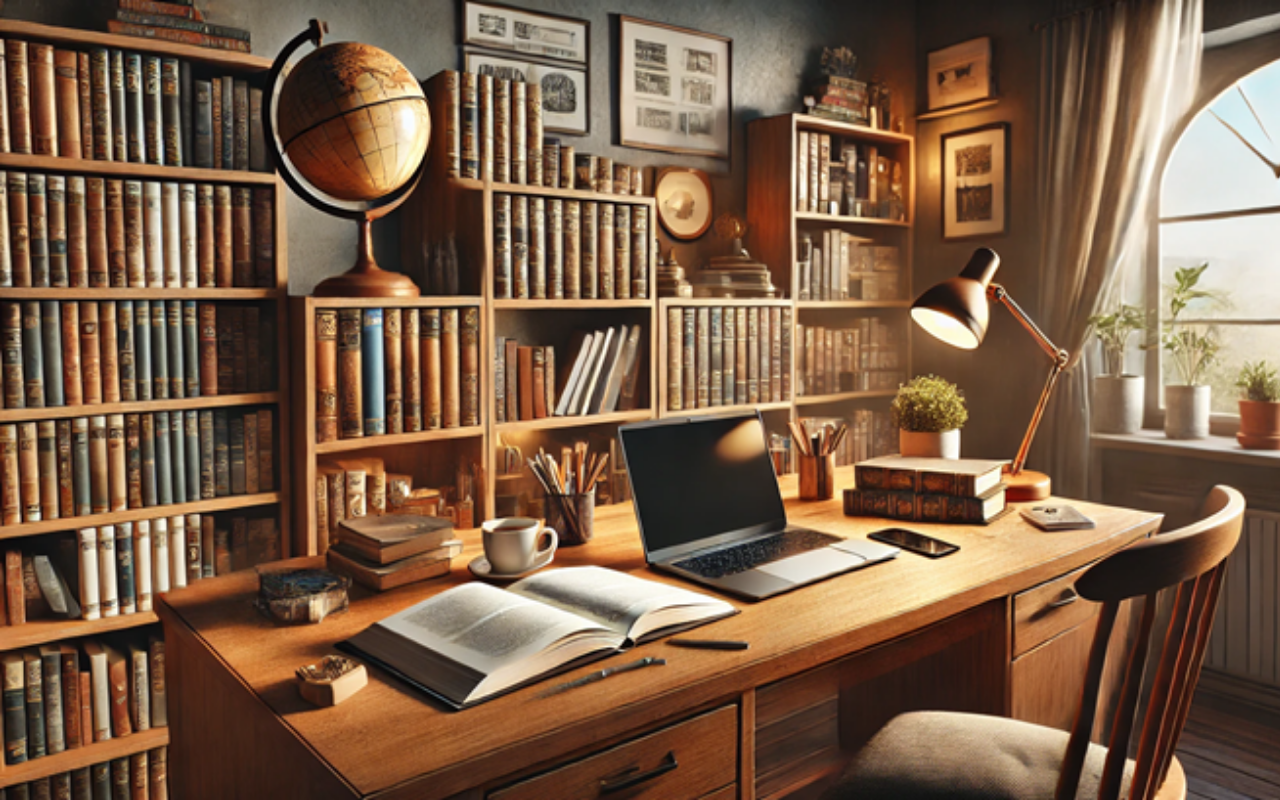
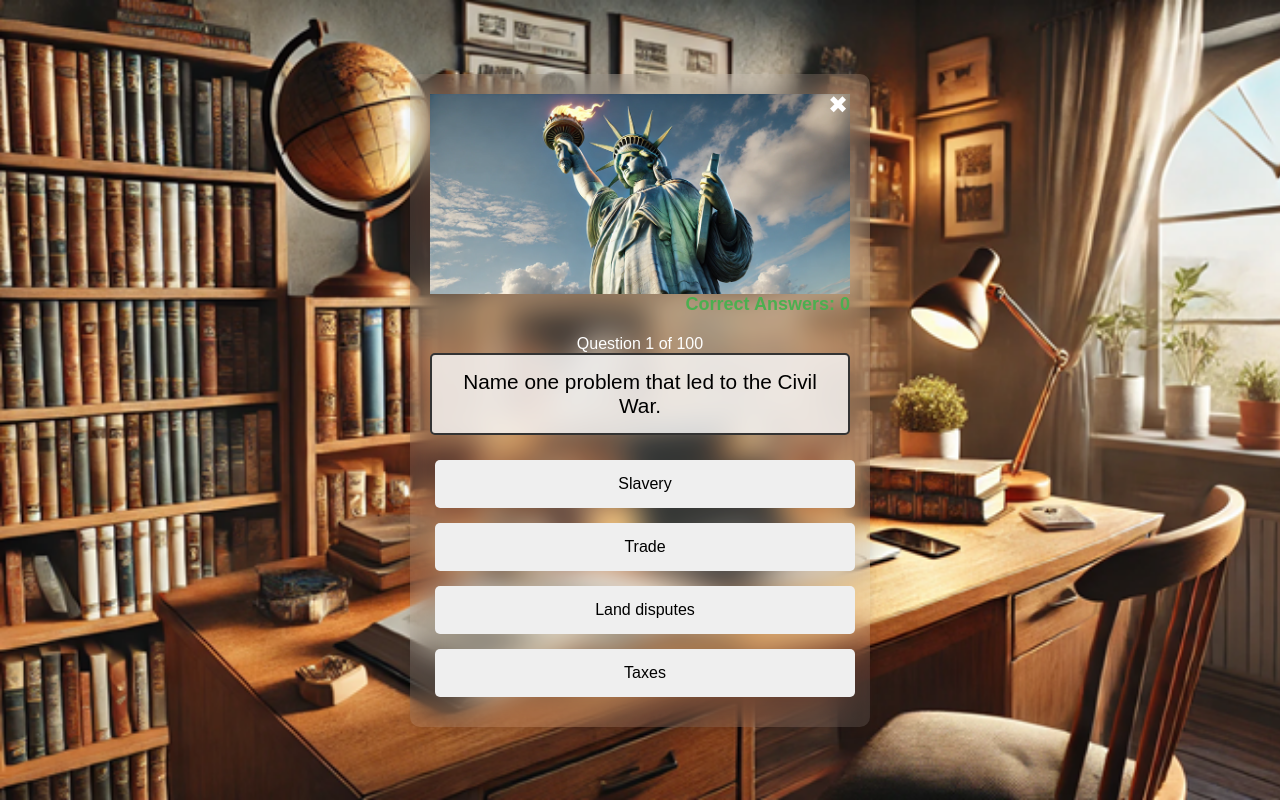
Before and after one commit to sanzay83/adquiz, a React (Create React App) app: page /quizmarathon in a window 1280 px wide. Before the commit this address had no page. Built offline with nearby package versions, Linux system fonts and the light colour scheme.

Commit message:
added flashcard & marathon

```diff
--- a/src/components/App.jsx
+++ b/src/components/App.jsx
@@ -8,6 +8,8 @@ import Study from "./Study.jsx";
 import QuizStudy from "./QuizStudy.jsx";
 import { Routes, Route, BrowserRouter as Router } from "react-router-dom";
 import "../styles/App.css";
+import QuizMarathon from "./QuizMarathon.jsx";
+import Flashcard from "./FlashCard.jsx";
 
 function App() {
   return (
@@ -15,8 +17,10 @@ function App() {
       <Router>
         <Routes>
           <Route path="/" element={<Home />} />
+          <Route path="/flashcard" element={<Flashcard />} />
           <Route path="/study" element={<Study />} />
           <Route path="/quiz" element={<Quiz />} />
+          <Route path="/quizmarathon" element={<QuizMarathon />} />
           <Route path="/progress" element={<Progress />} />
           <Route path="/result" element={<Result />} />
           <Route path="/review" element={<Review />} />
--- /dev/null
+++ b/src/components/FlashCard.jsx
@@ -0,0 +1,57 @@
+import React, { useState } from "react";
+import "../styles/FlashCard.css";
+import "../styles/Quiz.css";
+import AllData from "../assets/studyData.json";
+
+const FlashcardApp = () => {
+  const questions = Object.entries(AllData);
+  const [currentIndex, setCurrentIndex] = useState(0);
+
+  const handleNext = () => {
+    if (currentIndex < questions.length - 1) {
+      setCurrentIndex(currentIndex + 1);
+    }
+  };
+
+  const handlePrev = () => {
+    if (currentIndex > 0) {
+      setCurrentIndex(currentIndex - 1);
+    }
+  };
+
+  const [question, answers] = questions[currentIndex];
+
+  return (
+    <div className="flex flex-col items-center justify-center h-screen">
+      <div class="card">
+        <div class="card-inner">
+          <div class="card-front">
+            <p>Q{question}</p>
+          </div>
+          <div class="card-back">
+            <p>Answer: {answers.join(", ")}</p>
+          </div>
+        </div>
+      </div>
+
+      <div className="buttonContainer">
+        <button
+          onClick={handlePrev}
+          disabled={currentIndex === 0}
+          className="main-button"
+        >
+          Previous
+        </button>
+        <button
+          onClick={handleNext}
+          disabled={currentIndex === questions.length - 1}
+          className="main-button"
+        >
+          Next
+        </button>
+      </div>
+    </div>
+  );
+};
+
+export default FlashcardApp;
--- a/src/components/Home.jsx
+++ b/src/components/Home.jsx
@@ -11,8 +11,14 @@ function Home() {
         <Link to="/study">
           <button className="main-button">Study Material</button>
         </Link>
+        <Link to="/flashcard">
+          <button className="main-button">Flashcards</button>
+        </Link>
         <Link to="/quiz">
           <button className="secondary-button">Start Quiz</button>
+        </Link>
+        <Link to="/quizmarathon">
+          <button className="secondary-button">Quiz Marathon</button>
         </Link>
         <Link to="/progress">
           <button className="secondary-button">Progress</button>
--- /dev/null
+++ b/src/components/QuizMarathon.jsx
@@ -0,0 +1,116 @@
+import React, { useState, useEffect } from "react";
+import { Link, useNavigate } from "react-router-dom";
+import AllData from "../assets/data.json";
+import "../styles/Quiz.css";
+
+function QuizMarathon() {
+  const [currentPage, setCurrentPage] = useState(0);
+  const [selectedAnswers, setSelectedAnswers] = useState({});
+  const [correctAnswersCount, setCorrectAnswersCount] = useState(0);
+  const [selectedQuestions, setSelectedQuestions] = useState([]);
+  const [isOptionSelected, setIsOptionSelected] = useState(false);
+  const navigate = useNavigate();
+
+  useEffect(() => {
+    const shuffleArray = (array) => array.sort(() => 0.5 - Math.random());
+
+    const shuffledQuestions = shuffleArray(AllData);
+
+    const randomizedQuestions = shuffledQuestions.map((question) => ({
+      ...question,
+      options: shuffleArray(question.options),
+    }));
+
+    setSelectedQuestions(randomizedQuestions);
+  }, []);
+
+  useEffect(() => {
+    const countCorrectAnswers = selectedQuestions.reduce((count, question) => {
+      if (selectedAnswers[question.id] === question.correct) {
+        count += 1;
+      }
+      return count;
+    }, 0);
+    setCorrectAnswersCount(countCorrectAnswers);
+  }, [selectedAnswers, selectedQuestions]);
+
+  const handleOptionChange = (questionId, option) => {
+    setSelectedAnswers({
+      ...selectedAnswers,
+      [questionId]: option,
+    });
+    setIsOptionSelected(true);
+  };
+
+  const handleNext = () => {
+    setCurrentPage(currentPage + 1);
+    setIsOptionSelected(false);
+  };
+
+  const currentQuestion = selectedQuestions[currentPage];
+  const isAnswerSelected = selectedAnswers[currentQuestion?.id];
+
+  return (
+    <div className="container">
+      <div className="quiz-container">
+        <Link className="exit" to="/">
+          <div className="header">
+            <button className="close-button">✖</button>
+          </div>
+        </Link>
+        <div className="halfBackgroundQuiz" />
+
+        <div className="correct-answers-counter">
+          Correct Answers: {correctAnswersCount}
+        </div>
+
+        <div className="question-counter">
+          Question {currentPage + 1} of {selectedQuestions.length + 1}
+        </div>
+
+        <div className="question-text">{currentQuestion?.question}</div>
+        {currentQuestion?.options.map((option, index) => {
+          const isSelected = selectedAnswers[currentQuestion?.id] === option;
+          const isCorrect = currentQuestion.correct === option;
+          const isDisabled = isSelected || isOptionSelected;
+          const opacityClass = isDisabled ? "disabled-opacity" : "";
+          return (
+            <div key={index} className="option">
+              <button
+                className={`option-button ${isSelected ? "selected" : ""} ${
+                  isCorrect && isSelected
+                    ? "correct"
+                    : isSelected && !isCorrect
+                    ? "incorrect"
+                    : ""
+                } ${opacityClass}`}
+                onClick={() => handleOptionChange(currentQuestion.id, option)}
+                disabled={isDisabled}
+              >
+                {option}
+              </button>
+            </div>
+          );
+        })}
+        {isAnswerSelected && (
+          <div className="buttonContainer">
+            {currentPage < selectedQuestions.length - 1 ? (
+              <button className="main-button" onClick={handleNext}>
+                Next
+              </button>
+            ) : (
+              <div className="popup">
+                <div className="popup-content">
+                  <p>You got {correctAnswersCount}/100 correct</p>
+                  <button onClick={() => navigate("/")}>CLOSE</button>
+                </div>
+              </div>
+            )}
+          </div>
+        )}
+      </div>
+    </div>
+  );
+}
+
+export default QuizMarathon;
--- /dev/null
+++ b/src/styles/FlashCard.css
@@ -0,0 +1,49 @@
+.card {
+  width: 300px;
+  height: 200px;
+  perspective: 1000px;
+}
+
+.card-inner {
+  width: 100%;
+  height: 100%;
+  position: relative;
+  transform-style: preserve-3d;
+  transition: transform 0.999s;
+}
+
+.card:hover .card-inner {
+  transform: rotateY(180deg);
+}
+
+.card-front,
+.card-back {
+  position: absolute;
+  width: 100%;
+  height: 100%;
+  backface-visibility: hidden;
+}
+
+.card-front {
+  background-color: #6a2c70;
+  color: #fff;
+  display: flex;
+  align-items: center;
+  border: 10px solid #6a2c70;
+  border-radius: 10px;
+  justify-content: center;
+  font-size: 24px;
+  transform: rotateY(0deg);
+}
+
+.card-back {
+  background-color: #f08a5d;
+  color: #fff;
+  display: flex;
+  align-items: center;
+  border: 10px solid #f08a5d;
+  border-radius: 10px;
+  justify-content: center;
+  font-size: 24px;
+  transform: rotateY(180deg);
+}
--- a/src/styles/Quiz.css
+++ b/src/styles/Quiz.css
@@ -81,20 +81,13 @@
 }
 
 .option button {
-  background: rgba(179, 25, 66, 0.7); /* Semi-transparent background */
   width: 100%;
   padding: 15px;
   border-radius: 5px;
-  color: white;
   border: none;
   cursor: pointer;
   font-size: 1em;
   transition: background-color 0.3s ease, transform 0.3s ease;
-  backdrop-filter: blur(5px); /* Blur effect */
-}
-
-.option .selected {
-  background-color: rgba(10, 49, 97, 0.7); /* Semi-transparent selected color */
 }
 
 .option button:hover {
@@ -110,3 +103,54 @@
 .buttonContainer span {
   cursor: pointer;
 }
+
+.correct {
+  background-color: green;
+  color: white;
+}
+
+.incorrect {
+  background-color: red;
+  color: white;
+}
+
+.option-button {
+  padding: 10px;
+  font-size: 16px;
+  margin: 5px;
+  cursor: pointer;
+}
+
+.buttonContainer {
+  display: flex;
+  justify-content: flex-end;
+  margin-top: 20px;
+}
+
+.correct-answers-counter {
+  font-size: 18px;
+  font-weight: bold;
+  margin-bottom: 20px;
+  text-align: right;
+  color: #4caf50; /* Green color for correct answers */
+}
+
+.popup {
+  position: fixed;
+  top: 0;
+  left: 0;
+  width: 100%;
+  height: 100%;
+  background-color: rgba(0, 0, 0, 0.5);
+  display: flex;
+  justify-content: center;
+  align-items: center;
+}
+
+.popup-content {
+  background-color: white;
+  color: black;
+  padding: 20px;
+  border-radius: 8px;
+  text-align: center;
+}
```
